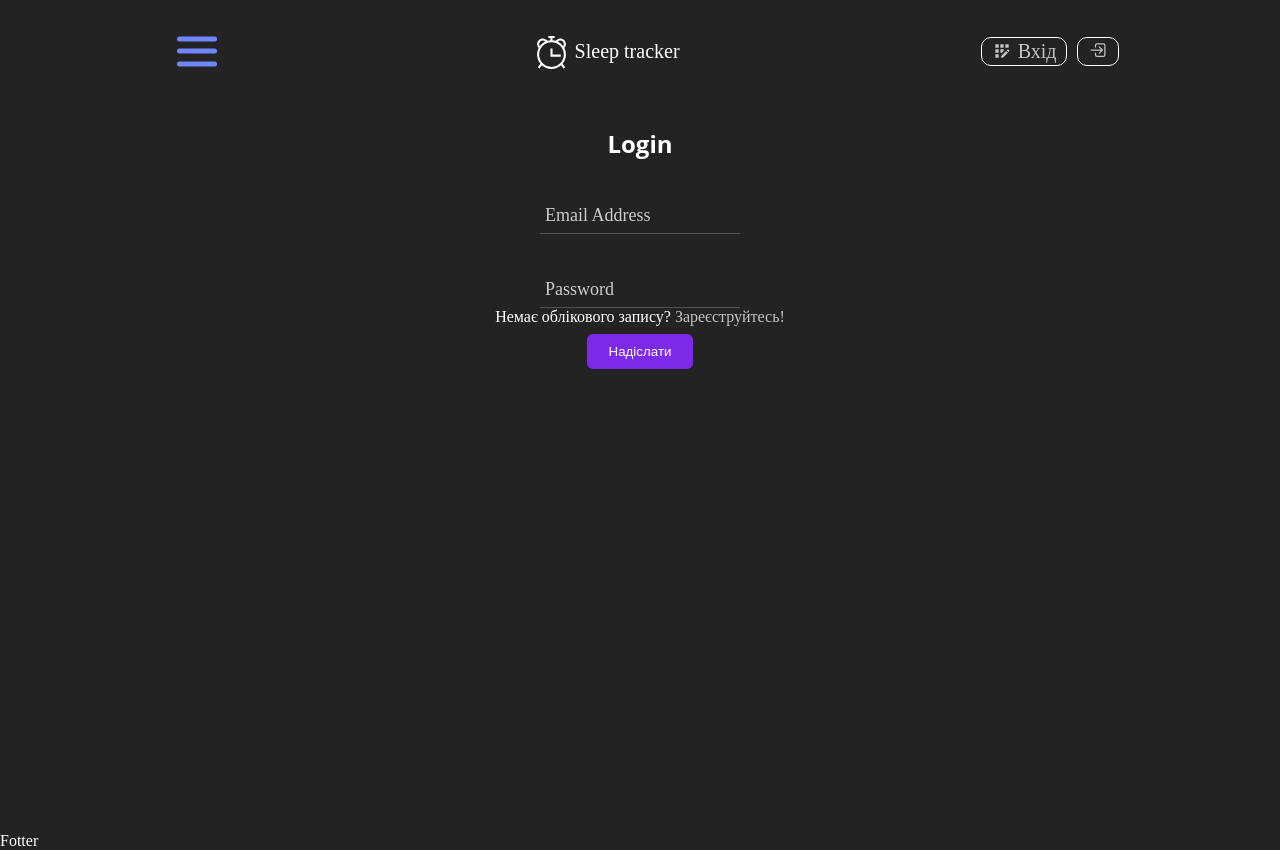
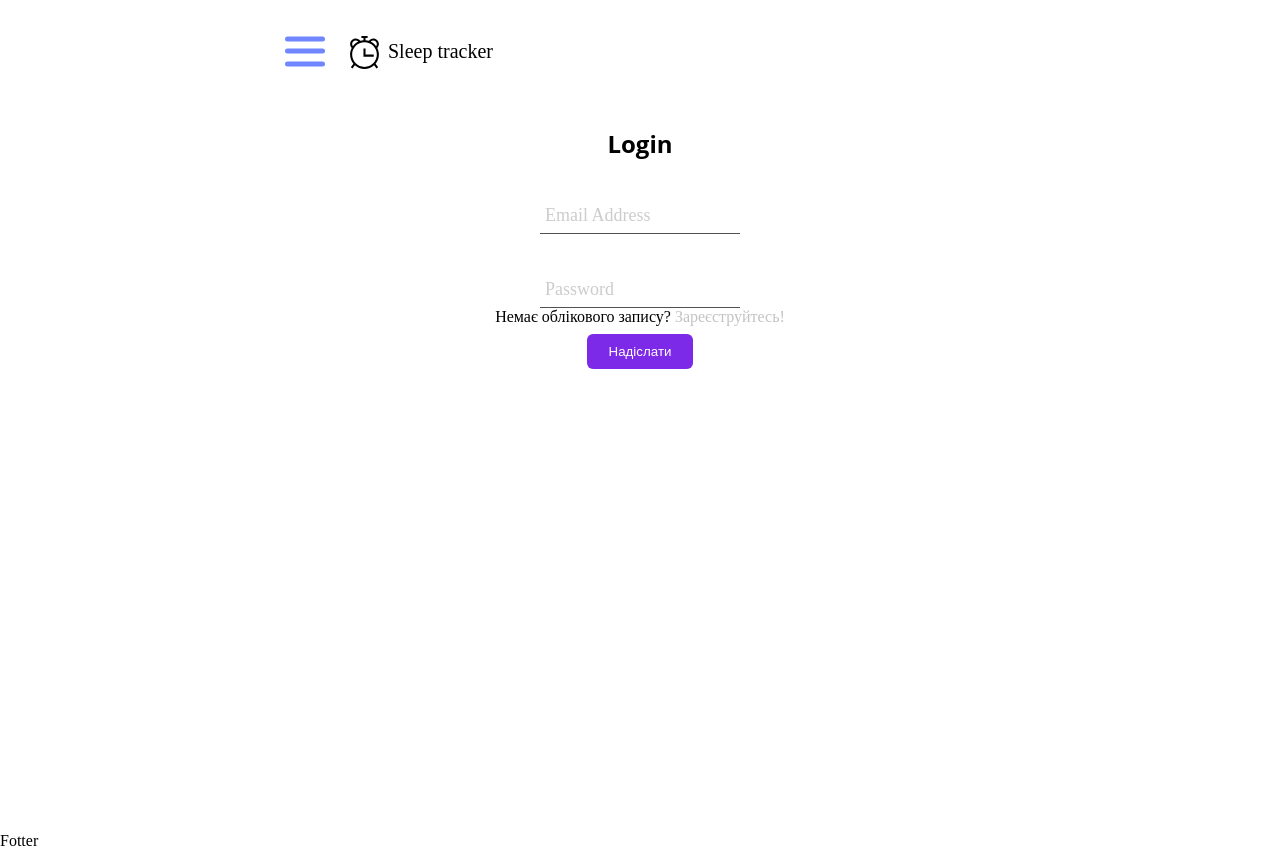
Before and after one commit to Nik91K/SleepTracker, a React (Vite) app: page /login in a window 1280 px wide. Built offline with nearby package versions, Linux system fonts and the light colour scheme; sample sign-in values are in the browser's storage.

Commit message:
added theme toggle

```diff
--- a/src/components/Layout/Header/Header.tsx
+++ b/src/components/Layout/Header/Header.tsx
@@ -12,28 +12,32 @@ const Header: React.FC<HeaderProps> = ({ isLoggedIn }) => {
 
     return (
         <header className="header">
-            {isLoggedIn && (
-                <Sitebar />
-            )}
+
             <div className="header-title">
+                {isLoggedIn && (
+                    <Sitebar />
+                )}
                 <TfiAlarmClock size={35} />
                 <span className="header-title">Sleep tracker</span>
             </div>
             <div className="header-links">
+                {!isLoggedIn && (
                 <a href="/login" className="link header-link">
                     <div>
                         <MdOutlineAppRegistration size={20}/>
                         <span>Вхід</span>
                     </div>
                 </a>
+                )}
+                {!isLoggedIn && (
                 <a href="/register" className="link header-link">
                     <div>
                         <IoLogInOutline size={20}/>
-                        {!isLoggedIn && (
                         <span>Реєстрація</span>
-                        )}
+
                     </div>
                 </a>
+                )}
             </div>
         </header>
     )
--- a/src/index.css
+++ b/src/index.css
@@ -13,8 +13,19 @@ html{
 }
 
 :root{
-    background: #232323;
-    color: #ffffff;
+  --background-color: #232323;
+  --primary-text-color: #ffffff;
+  --link-color: rgb(195, 195, 195);
+  --link-hover-color: #ffffff;
+  --link-hover-border: 1px solid #ffffff;
+}
+
+[data-theme="light"]{
+  --background-color: #ffffff;
+  --primary-text-color: #181818;
+  --link-color: rgb(40, 40, 40);
+  --link-hover-color: #000000;
+  --link-hover-border: 1px solid #000000;
 }
 
 .form{
@@ -27,12 +38,12 @@ html{
 }
 
 .link{
-  color: rgb(195, 195, 195);
+  color: var(--link-color);
   transition: 0.5s ease;
 }
 
 .link:hover{
-  color: #fff;
-  border-bottom: 1px solid #fff;
+  color: var(--link-hover-color);
+  border-bottom: var(--link-hover-border);
   transition: 0.5s ease;
 }
--- a/src/layoutPage/layoutPage.tsx
+++ b/src/layoutPage/layoutPage.tsx
@@ -4,15 +4,16 @@ import Footer from '../components/Layout/Footer/Footer'
 import { useEffect, useState } from 'react';
 
 const LayoutPage = ({title, children} : {title?:string, children:React.ReactNode}) => {
-    const [isLoggedIn, setIsLoggedIn] = useState(false);
+    const [isLoggedIn, setIsLoggedIn] = useState(false)
+    const [isDark, setIsDark] = useState(true)
 
     useEffect(() => {
-        const token = localStorage.getItem('token');
+        const token = localStorage.getItem('token')
         setIsLoggedIn(!!token)
     }, []);
 
     return (
-        <div>
+        <div className='layout-page' data-theme={isDark ? 'dark' : 'light'}>
             <Header isLoggedIn={isLoggedIn} />
             <main className='main-container'>
                 <h2 className='layout-h2'>{title}</h2>
```
Lines whose indentation alone changed are shown as unchanged.
